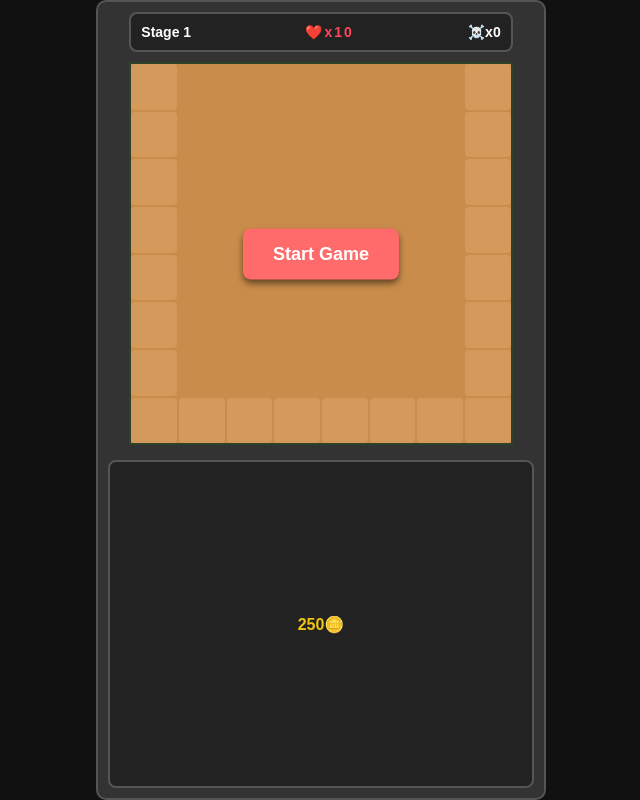
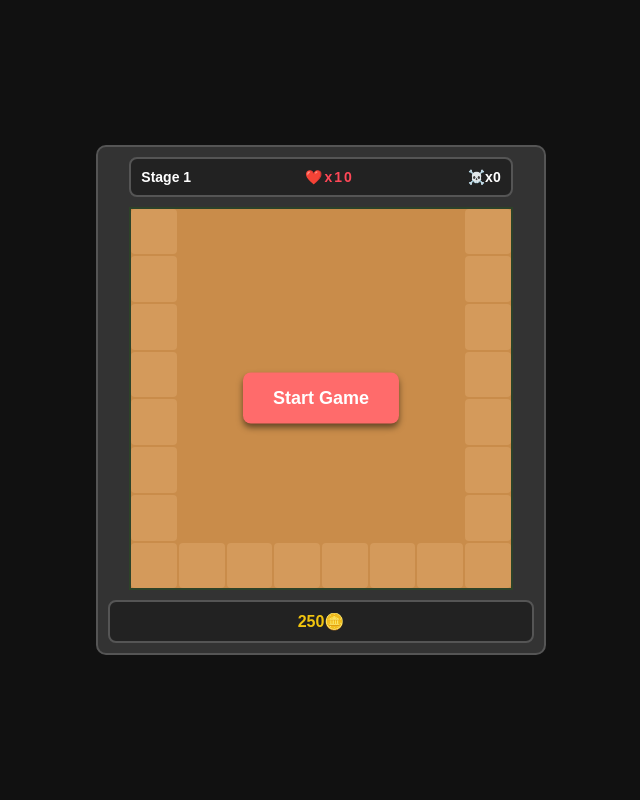
Before and after one commit to veister/devil_defense, a plain HTML site: page index.html in a window 1280 px wide. Shown: the whole page, without its empty margins (319-959 px from the left). Drawn offline with Linux system fonts and the light colour scheme.

Commit message:
[260331_1126] 썸네일 링크 수정 및 ui 변경

```diff
--- a/index.html
+++ b/index.html
@@ -8,15 +8,15 @@
     <!-- Open Graph (OG) meta tags for social media sharing -->
     <meta property="og:title" content="데빌 디펜스 - 타워를 지켜라!">
     <meta property="og:description" content="끊임없이 몰려오는 몬스터의 공격으로부터 타워를 지켜내는 디펜스 게임!">
-    <meta property="og:image" content="[게임 배포 URL]/resource/thumbnail.png">
-    <meta property="og:url" content="[게임 배포 URL]">
+    <meta property="og:image" content="https://veister.github.io/devil_defense/resource/thumbnail.png">
+    <meta property="og:url" content="https://veister.github.io/devil_defense/">
     <meta property="og:type" content="website">
 
     <!-- Twitter Card meta tags -->
     <meta name="twitter:card" content="summary_large_image">
     <meta name="twitter:title" content="데빌 디펜스 - 타워를 지켜라!">
     <meta name="twitter:description" content="끊임없이 몰려오는 몬스터의 공격으로부터 타워를 지켜내는 디펜스 게임!">
-    <meta name="twitter:image" content="[게임 배포 URL]/resource/thumbnail.png">
+    <meta name="twitter:image" content="https://veister.github.io/devil_defense/resource/thumbnail.png">
 
     <link rel="stylesheet" href="style.css">
 </head>
--- a/script.js
+++ b/script.js
@@ -253,7 +253,6 @@ function updateMonsterPosition(monster, coord) {
 // 6. 타워 건설 및 공격 로직
 function buildTower() {
     if (gold < currentTowerCost) {
-        alert("골드가 부족합니다!");
         return;
     }
 
--- a/style.css
+++ b/style.css
@@ -13,13 +13,15 @@ body {
     min-height: 100vh;
     background-color: #111;
     font-family: sans-serif;
+    touch-action: manipulation; /* 더블 탭 줌인 방지 */
+    user-select: none; /* 텍스트 및 UI 더블클릭 선택 방지 */
+    -webkit-user-select: none; /* 사파리/iOS 텍스트 선택 방지 */
 }
 
 /* 게임 전체를 감싸는 컨테이너 스타일 */
 #game-container {
     width: 95vw; /* 화면 너비의 95%를 사용합니다. */
     max-width: 450px; /* 데스크탑 등 큰 화면에서 너무 커지지 않도록 최대 너비를 제한합니다. */
-    aspect-ratio: 9 / 16; /* 9:16 세로 비율을 강제하여 휴대폰 화면처럼 보이게 합니다. */
 
     background-color: #333;
     border: 2px solid #555;
@@ -71,18 +73,17 @@ body {
 /* 조작 버튼을 둘 UI 구역 스타일 */
 #ui-area {
     width: 100%;
-    flex: 1; /* 컨테이너의 남은 세로 공간을 모두 차지하도록 설정합니다. */
-    margin-top: 15px; /* 보드판과의 간격 */
+    margin-top: 10px; /* 보드판과의 간격 축소 */
     background-color: #222;
     border: 2px solid #555;
     border-radius: 8px;
     display: flex;
     flex-direction: column; /* 세로 정렬로 변경 */
     justify-content: center;
-    gap: 10px; /* 요소 간격 */
+    gap: 8px; /* 요소 간격 축소 */
     align-items: center;
     color: #fff;
-    padding: 10px 20px;
+    padding: 10px; /* 내부 여백 축소 */
 }
 
 #gold-display {
```
